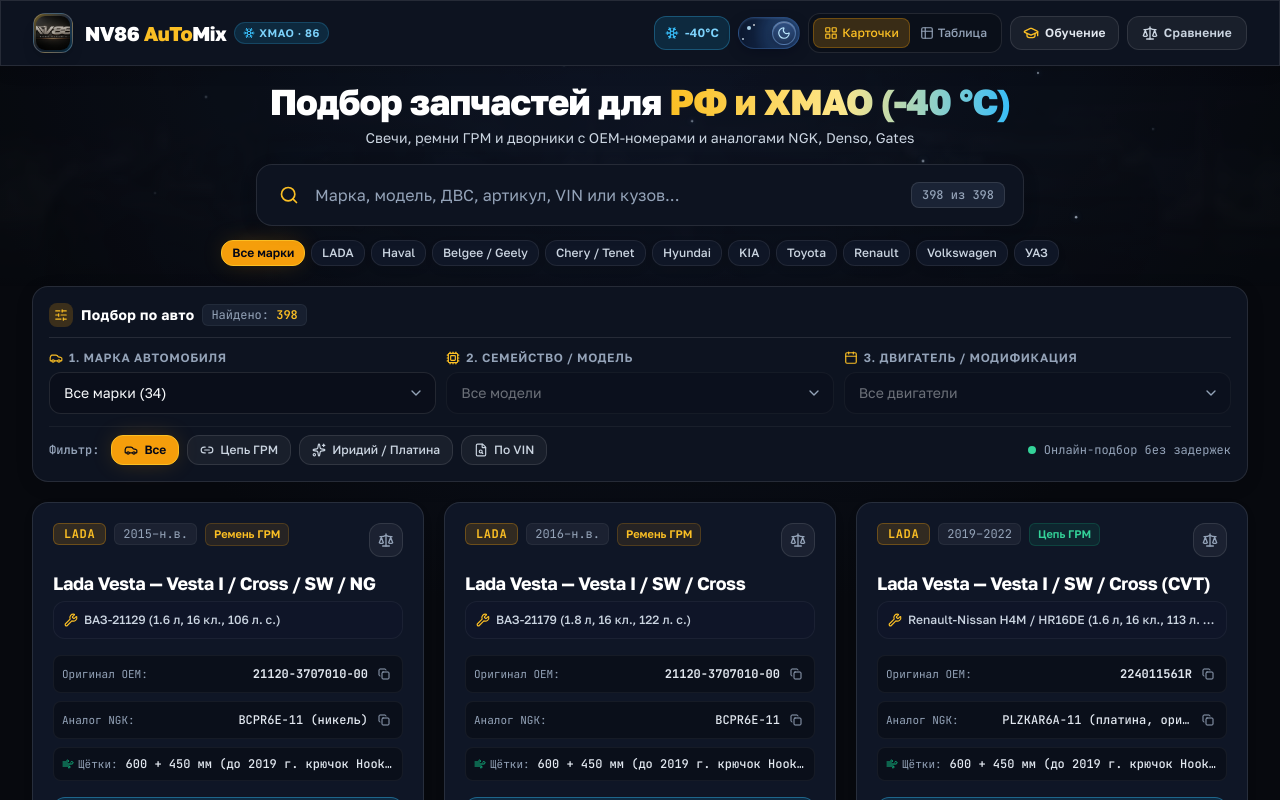
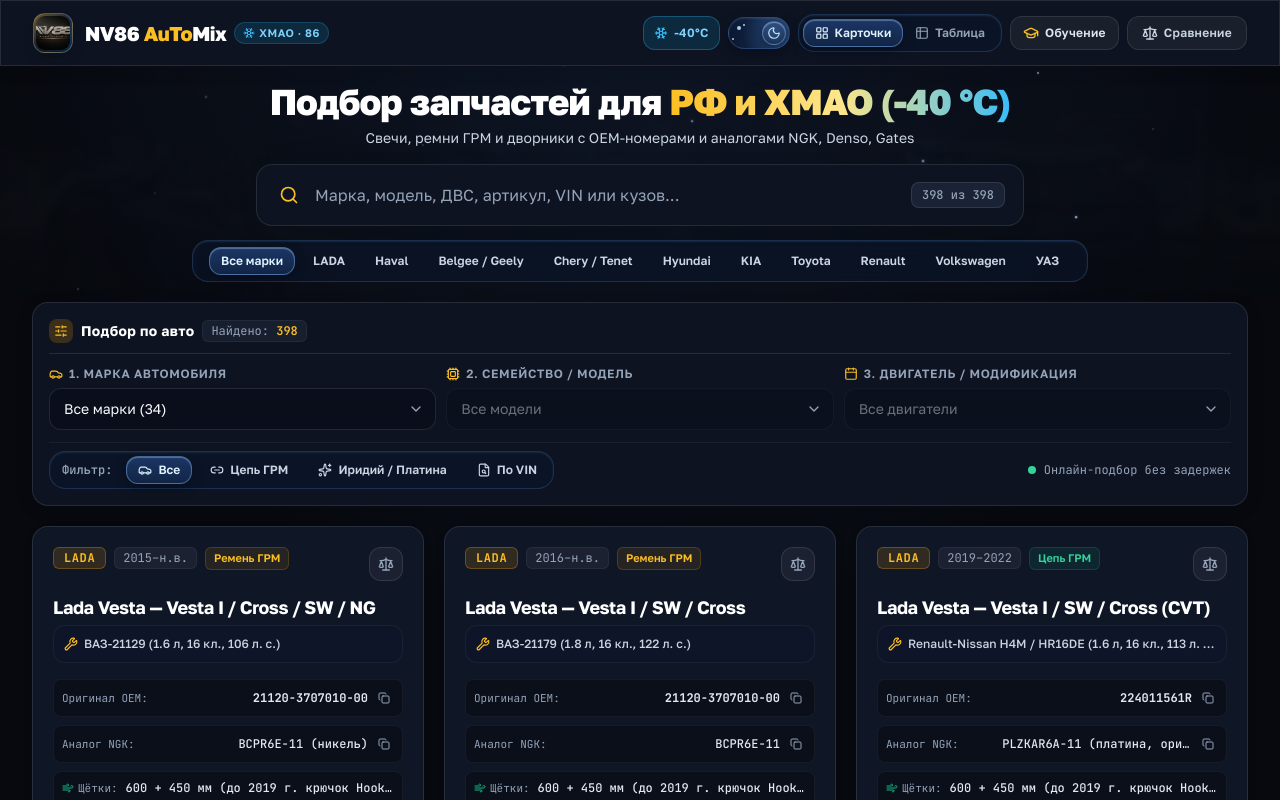
Before and after one commit to vindera86/Vi86, a React (Vite) app: page / in a window 1280 px wide. Shown: the top 800 px of the page. Built offline with nearby package versions, Linux system fonts and the light colour scheme; the HTML template or start-up script is replaced by a standard one.

Commit message:
Add Liquid Glass spring pill animations and improve daylight cloud visibility

```diff
--- a/src/components/FilterBar.jsx
+++ b/src/components/FilterBar.jsx
@@ -1,4 +1,5 @@
 import React, { useState, useRef, useEffect, useMemo } from 'react';
+import { motion } from 'framer-motion';
 import {
   RotateCcw,
   ChevronDown,
@@ -255,8 +256,8 @@ export default function FilterBar({
         {/* Practical Quick Technical Filters */}
         <div className="pt-2 border-t border-white/5 flex flex-col sm:flex-row sm:items-center justify-between gap-2.5">
 
-          <div className="grid grid-cols-2 sm:flex sm:flex-wrap items-center gap-1.5 sm:gap-2 w-full sm:w-auto">
-            <span className="hidden md:inline text-xs font-mono text-slate-400 font-semibold mr-1">
+          <div className="grid grid-cols-2 sm:inline-flex sm:flex-wrap items-center gap-1 sm:gap-1.5 w-full sm:w-auto p-1 rounded-2xl bg-slate-200/65 dark:bg-[#0b162a]/70 backdrop-blur-md border border-slate-300/80 dark:border-[#60a5fa]/20 shadow-[inset_0_1px_2px_rgba(255,255,255,0.45)] dark:shadow-[inset_0_1px_2px_rgba(147,197,253,0.12)]">
+            <span className="hidden md:inline text-xs font-mono text-slate-600 dark:text-slate-400 font-semibold px-2">
               Фильтр:
             </span>
 
@@ -266,13 +267,21 @@ export default function FilterBar({
               return (
                 <button
                   key={qf.id}
+                  type="button"
                   onClick={() => setActiveQuickFilter(isActive && qf.id !== 'all' ? 'all' : qf.id)}
-                  className={`flex items-center justify-center sm:justify-start gap-1.5 px-2.5 sm:px-3 py-1.5 rounded-xl text-xs font-medium transition-all border cursor-pointer whitespace-nowrap ${
+                  className={`relative z-10 flex items-center justify-center sm:justify-start gap-1.5 px-3 py-1.5 rounded-xl text-xs font-semibold transition-colors duration-200 cursor-pointer whitespace-nowrap ${
                     isActive
-                      ? 'bg-amberGold-500 text-slate-950 border-amberGold-400 shadow-glow-amber font-semibold'
-                      : 'bg-white/5 hover:bg-white/10 text-slate-300 border-white/10'
+                      ? 'text-slate-900 dark:text-[#e0f2fe]'
+                      : 'text-slate-600 dark:text-slate-300 hover:text-slate-900 dark:hover:text-white'
                   }`}
                 >
+                  {isActive && (
+                    <motion.span
+                      layoutId="filter-quick-pill"
+                      transition={{ type: 'spring', stiffness: 320, damping: 28, mass: 0.85 }}
+                      className="absolute inset-0 -z-10 rounded-xl bg-gradient-to-b from-white/95 to-[#dbeafe]/85 dark:from-[#1e3a6d]/90 dark:to-[#122647]/95 backdrop-blur-md border border-white dark:border-[#93c5fd]/40 shadow-[inset_0_1px_1px_rgba(255,255,255,0.9),0_4px_12px_-2px_rgba(14,165,233,0.28)] dark:shadow-[inset_0_1px_1px_rgba(186,230,253,0.35),0_4px_12px_-2px_rgba(2,6,23,0.55)]"
+                    />
+                  )}
                   <Icon className="w-3.5 h-3.5 shrink-0" />
                   <span>{qf.label}</span>
                 </button>
--- a/src/components/Header.jsx
+++ b/src/components/Header.jsx
@@ -91,29 +91,45 @@ export default function Header({
             {/* Day / Night Glassmorphism Toggle */}
             <ThemeToggle theme={theme} onToggle={toggleTheme} />
 
-            {/* View Mode Toggle: Grid / Table */}
-            <div className="flex items-center p-1 rounded-xl bg-black/20 border border-white/10">
+            {/* View Mode Toggle: Grid / Table (Liquid Glass Pill) */}
+            <div className="relative flex items-center p-1 rounded-2xl bg-slate-200/70 dark:bg-[#0b162a]/75 backdrop-blur-md border border-slate-300/80 dark:border-[#60a5fa]/20 shadow-[inset_0_1px_2px_rgba(255,255,255,0.45)] dark:shadow-[inset_0_1px_2px_rgba(147,197,253,0.12)]">
               <button
+                type="button"
                 onClick={() => setViewMode('grid')}
-                className={`flex items-center gap-1 px-2.5 py-1.5 rounded-lg text-xs font-medium transition-all cursor-pointer ${
+                className={`relative z-10 flex items-center gap-1.5 px-3 py-1.5 rounded-xl text-xs font-semibold transition-colors duration-200 cursor-pointer ${
                   viewMode === 'grid'
-                    ? 'bg-amberGold-500/20 text-amberGold-400 border border-amberGold-500/30'
-                    : 'text-slate-400 hover:text-slate-200'
+                    ? 'text-slate-900 dark:text-[#e0f2fe]'
+                    : 'text-slate-600 dark:text-slate-400 hover:text-slate-900 dark:hover:text-slate-200'
                 }`}
                 title="Вид: Карточки"
               >
+                {viewMode === 'grid' && (
+                  <motion.span
+                    layoutId="header-view-pill"
+                    transition={{ type: 'spring', stiffness: 320, damping: 28, mass: 0.85 }}
+                    className="absolute inset-0 -z-10 rounded-xl bg-gradient-to-b from-white/95 to-[#dbeafe]/85 dark:from-[#1e3a6d]/90 dark:to-[#122647]/95 backdrop-blur-md border border-white dark:border-[#93c5fd]/40 shadow-[inset_0_1px_1px_rgba(255,255,255,0.9),0_4px_12px_-2px_rgba(14,165,233,0.28)] dark:shadow-[inset_0_1px_1px_rgba(186,230,253,0.35),0_4px_12px_-2px_rgba(2,6,23,0.55)]"
+                  />
+                )}
                 <LayoutGrid className="w-3.5 h-3.5" />
                 <span className="hidden lg:inline">Карточки</span>
               </button>
               <button
+                type="button"
                 onClick={() => setViewMode('table')}
-                className={`flex items-center gap-1 px-2.5 py-1.5 rounded-lg text-xs font-medium transition-all cursor-pointer ${
+                className={`relative z-10 flex items-center gap-1.5 px-3 py-1.5 rounded-xl text-xs font-semibold transition-colors duration-200 cursor-pointer ${
                   viewMode === 'table'
-                    ? 'bg-amberGold-500/20 text-amberGold-400 border border-amberGold-500/30'
-                    : 'text-slate-400 hover:text-slate-200'
+                    ? 'text-slate-900 dark:text-[#e0f2fe]'
+                    : 'text-slate-600 dark:text-slate-400 hover:text-slate-900 dark:hover:text-slate-200'
                 }`}
                 title="Вид: Таблица спецификаций"
               >
+                {viewMode === 'table' && (
+                  <motion.span
+                    layoutId="header-view-pill"
+                    transition={{ type: 'spring', stiffness: 320, damping: 28, mass: 0.85 }}
+                    className="absolute inset-0 -z-10 rounded-xl bg-gradient-to-b from-white/95 to-[#dbeafe]/85 dark:from-[#1e3a6d]/90 dark:to-[#122647]/95 backdrop-blur-md border border-white dark:border-[#93c5fd]/40 shadow-[inset_0_1px_1px_rgba(255,255,255,0.9),0_4px_12px_-2px_rgba(14,165,233,0.28)] dark:shadow-[inset_0_1px_1px_rgba(186,230,253,0.35),0_4px_12px_-2px_rgba(2,6,23,0.55)]"
+                  />
+                )}
                 <Table2 className="w-3.5 h-3.5" />
                 <span className="hidden lg:inline">Таблица</span>
               </button>
--- a/src/components/Hero.jsx
+++ b/src/components/Hero.jsx
@@ -303,26 +303,34 @@ export default function Hero({
           </AnimatePresence>
         </motion.div>
 
-        {/* Quick Brand Filter Chips */}
+        {/* Quick Brand Filter Chips (Liquid Glass) */}
         <motion.div
           initial={{ opacity: 0 }}
           animate={{ opacity: 1 }}
           transition={{ delay: 0.15 }}
-          className="max-w-4xl mx-auto flex flex-wrap items-center justify-center gap-1.5"
+          className="max-w-4xl mx-auto flex flex-wrap items-center justify-center gap-1.5 p-1.5 rounded-2xl bg-slate-200/60 dark:bg-[#0b162a]/65 backdrop-blur-md border border-slate-300/75 dark:border-[#60a5fa]/20 shadow-[inset_0_1px_2px_rgba(255,255,255,0.45)] dark:shadow-[inset_0_1px_2px_rgba(147,197,253,0.12)]"
         >
           {popularBrands.map((b) => {
             const isActive = selectedBrand === b || (b === 'Все марки' && !selectedBrand);
             return (
               <motion.button
                 key={b}
-                whileTap={{ scale: 0.95 }}
+                type="button"
+                whileTap={{ scale: 0.96 }}
                 onClick={() => setSelectedBrand(b === 'Все марки' ? '' : b)}
-                className={`px-2.5 py-1 rounded-xl text-xs font-medium transition-all cursor-pointer ${
+                className={`relative z-10 px-3 py-1.5 rounded-xl text-xs font-semibold transition-colors duration-200 cursor-pointer ${
                   isActive
-                    ? 'bg-amberGold-500 text-slate-950 font-semibold shadow-glow-amber border border-amberGold-400'
-                    : 'glass-card text-slate-300 hover:text-white border-white/10 hover:border-white/20'
+                    ? 'text-slate-900 dark:text-[#e0f2fe]'
+                    : 'text-slate-600 dark:text-slate-300 hover:text-slate-900 dark:hover:text-white'
                 }`}
               >
+                {isActive && (
+                  <motion.span
+                    layoutId="hero-brand-pill"
+                    transition={{ type: 'spring', stiffness: 320, damping: 28, mass: 0.85 }}
+                    className="absolute inset-0 -z-10 rounded-xl bg-gradient-to-b from-white/95 to-[#dbeafe]/85 dark:from-[#1e3a6d]/90 dark:to-[#122647]/95 backdrop-blur-md border border-white dark:border-[#93c5fd]/40 shadow-[inset_0_1px_1px_rgba(255,255,255,0.9),0_4px_12px_-2px_rgba(14,165,233,0.28)] dark:shadow-[inset_0_1px_1px_rgba(186,230,253,0.35),0_4px_12px_-2px_rgba(2,6,23,0.55)]"
+                  />
+                )}
                 {b}
               </motion.button>
             );
--- a/src/index.css
+++ b/src/index.css
@@ -18,7 +18,7 @@
   }
 
   html.light {
-    --bg-page: #f8fafc;
+    --bg-page: #f1f6fc;
     --bg-panel: #ffffff;
     --bg-card: #ffffff;
     --bg-card-hover: #f1f5f9;
@@ -28,7 +28,7 @@
     --text-primary: #0f172a;
     --text-secondary: #334155;
     --text-muted: #64748b;
-    --ambient-grad: radial-gradient(circle at 50% -10%, #fdba7430 0%, #f8fafc 65%);
+    --ambient-grad: radial-gradient(circle at 50% -8%, rgba(125, 211, 252, 0.36) 0%, #eef5fc 55%, #f8fafc 100%);
   }
 
   html, body {
@@ -348,7 +348,7 @@ html.theme-switching *::after {
   animation-name: sky-cloud-drift;
   animation-timing-function: linear;
   animation-iteration-count: infinite;
-  filter: drop-shadow(0 8px 18px rgba(148, 197, 253, 0.25));
+  filter: drop-shadow(0 10px 22px rgba(59, 130, 246, 0.22));
 }
 
 @media (prefers-reduced-motion: reduce) {
```
Also changed, not shown: src/components/AmbientSky.jsx (+10 -6 lines).
